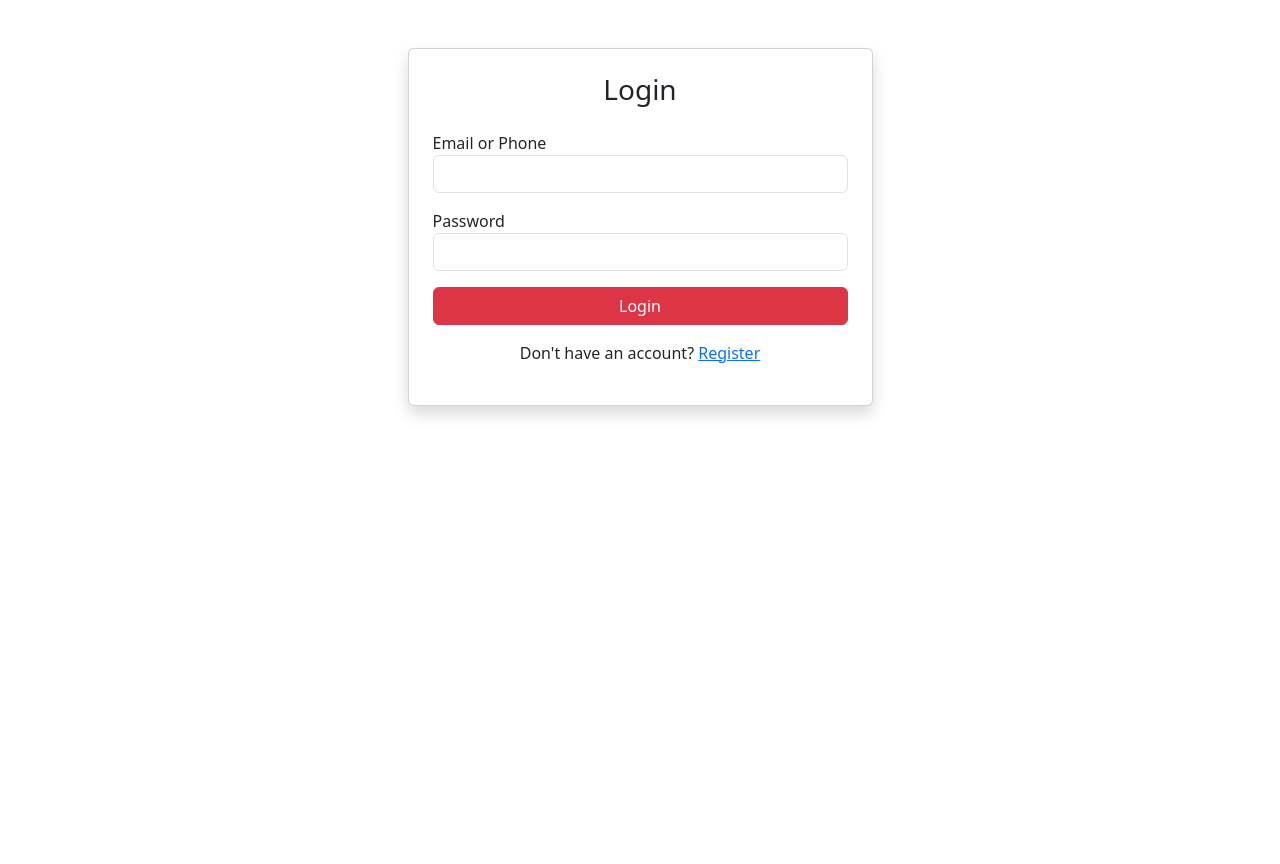
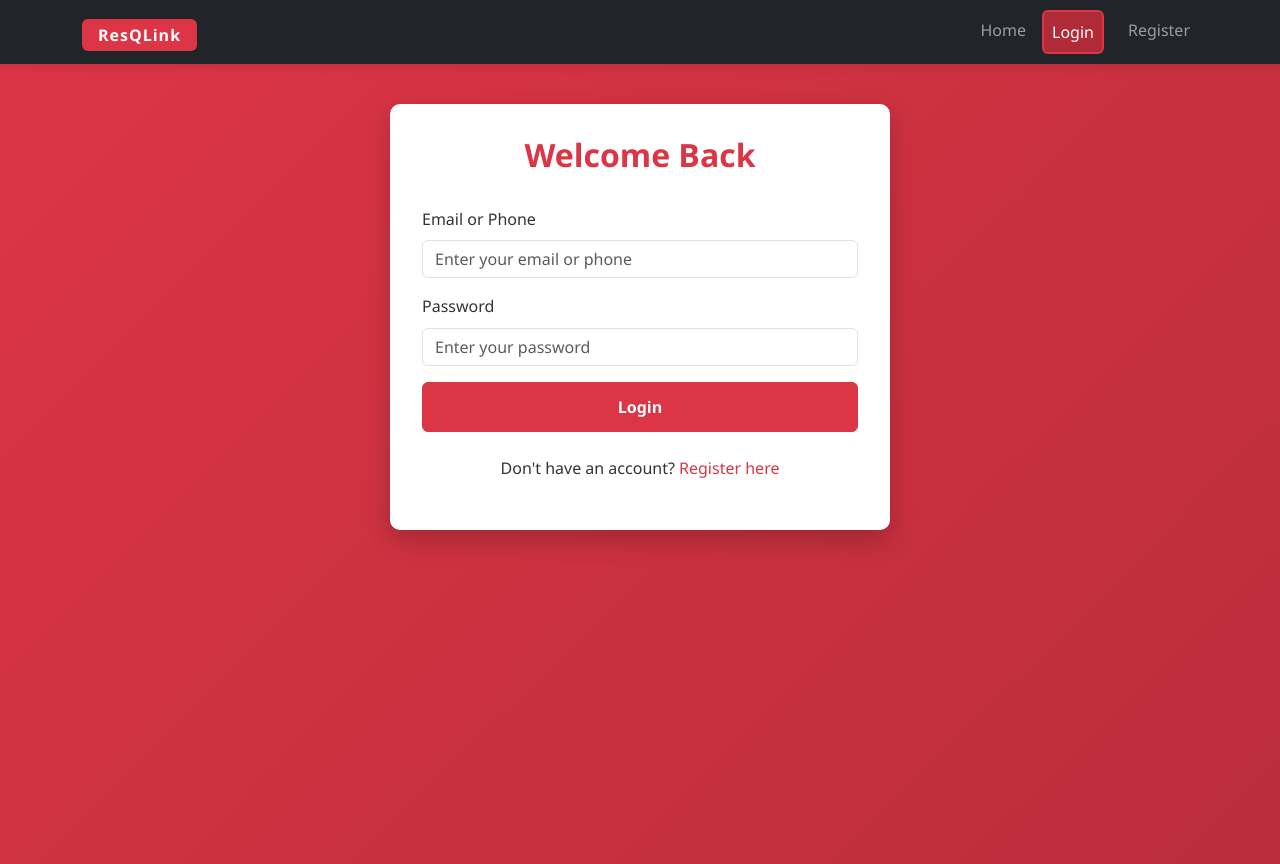
Before and after one commit to Ananya860/ResQLink, a PHP site: page /pages/login.php in a window 1280 px wide. Before the commit the page ends 417 px from the top, so only its background shows below. Run offline with PHP 8.4, Linux system fonts and the light colour scheme.

Commit message:
Modified (#1)

```diff
--- a/pages/login.php
+++ b/pages/login.php
@@ -1,45 +1,137 @@
+<?php
+session_start();
+?>
+
 <!DOCTYPE html>
 <html lang="en">
 <head>
     <meta charset="UTF-8">
     <meta name="viewport" content="width=device-width, initial-scale=1.0">
     <title>Login - ResQLink</title>
+
     <link href="https://cdn.jsdelivr.net/npm/bootstrap@5.3.0/dist/css/bootstrap.min.css" rel="stylesheet">
+    <link rel="stylesheet" href="../css/style.css">
+
+    <style>
+        .login-container {
+            min-height: 100vh;
+            padding: 40px 0;
+            background: linear-gradient(135deg, #dc3545 0%, #bb2d3b 100%);
+        }
+
+        .login-card {
+            width: 100%;
+            max-width: 500px;
+            padding: 2rem;
+            background: white;
+            border-radius: 10px;
+            box-shadow: 0 10px 25px rgba(0, 0, 0, 0.2);
+            margin: 0 auto;
+        }
+
+        .login-card h2 {
+            color: #dc3545;
+            text-align: center;
+            margin-bottom: 2rem;
+            font-weight: 700;
+        }
+
+        .form-control:focus {
+            border-color: #dc3545;
+            box-shadow: 0 0 0 0.2rem rgba(220, 53, 69, 0.25);
+        }
+
+        .btn-login {
+            background-color: #dc3545;
+            border-color: #dc3545;
+            width: 100%;
+            font-weight: 600;
+            padding: 0.75rem;
+        }
+
+        .btn-login:hover {
+            background-color: #bb2d3b;
+            border-color: #bb2d3b;
+        }
+
+        .login-footer {
+            text-align: center;
+            margin-top: 1.5rem;
+        }
+
+        .login-footer a {
+            color: #dc3545;
+            text-decoration: none;
+            font-weight: 500;
+        }
+
+        .login-footer a:hover {
+            text-decoration: underline;
+        }
+    </style>
 </head>
+<body>
+    <nav class="navbar navbar-expand-lg navbar-dark bg-dark sticky-top">
+        <div class="container">
+            <a class="navbar-brand fw-bold" href="../index.php">
+                <span class="badge bg-danger">ResQLink</span>
+            </a>
 
-<body>
+            <button class="navbar-toggler" type="button" data-bs-toggle="collapse" data-bs-target="#navbarNav">
+                <span class="navbar-toggler-icon"></span>
+            </button>
 
-<div class="container mt-5">
-<div class="col-md-5 mx-auto">
+            <div class="collapse navbar-collapse" id="navbarNav">
+                <ul class="navbar-nav ms-auto">
+                    <li class="nav-item">
+                        <a class="nav-link" href="../index.php">Home</a>
+                    </li>
+                    <li class="nav-item">
+                        <a class="nav-link active btn btn-danger text-white ms-2" href="login.php">Login</a>
+                    </li>
+                    <li class="nav-item">
+                        <a class="nav-link" href="register.php">Register</a>
+                    </li>
+                </ul>
+            </div>
+        </div>
+    </nav>
 
-<div class="card shadow p-4">
+    <div class="login-container">
+        <div class="container">
+            <div class="login-card">
+                <h2>Welcome Back</h2>
 
-<h3 class="text-center mb-4">Login</h3>
+                <?php if (isset($_SESSION['error'])): ?>
+                    <div class="alert alert-danger">
+                        <?php
+                        echo htmlspecialchars($_SESSION['error']);
+                        unset($_SESSION['error']);
+                        ?>
+                    </div>
+                <?php endif; ?>
 
                 <form action="login_action.php" method="POST">
-
                     <div class="mb-3">
-<label>Email or Phone</label>
-<input type="text" name="login_input" class="form-control" required>
+                        <label for="login_input" class="form-label">Email or Phone</label>
+                        <input type="text" class="form-control" id="login_input" name="login_input" placeholder="Enter your email or phone" required>
                     </div>
 
                     <div class="mb-3">
-<label>Password</label>
-<input type="password" name="password" class="form-control" required>
+                        <label for="password" class="form-label">Password</label>
+                        <input type="password" class="form-control" id="password" name="password" placeholder="Enter your password" required>
                     </div>
 
-<button type="submit" class="btn btn-danger w-100">Login</button>
-
+                    <button type="submit" class="btn btn-login btn-danger">Login</button>
                 </form>
 
-<p class="text-center mt-3">
-Don't have an account?
-<a href="register.php">Register</a>
-</p>
-
+                <div class="login-footer">
+                    <p>Don't have an account? <a href="register.php">Register here</a></p>
+                </div>
             </div>
         </div>
     </div>
 
+    <script src="https://cdn.jsdelivr.net/npm/bootstrap@5.3.0/dist/js/bootstrap.bundle.min.js"></script>
 </body>
 </html>
```
Also changed, not shown: pages/login_action.php (+9 -3 lines). Lines whose indentation alone changed are shown as unchanged.
